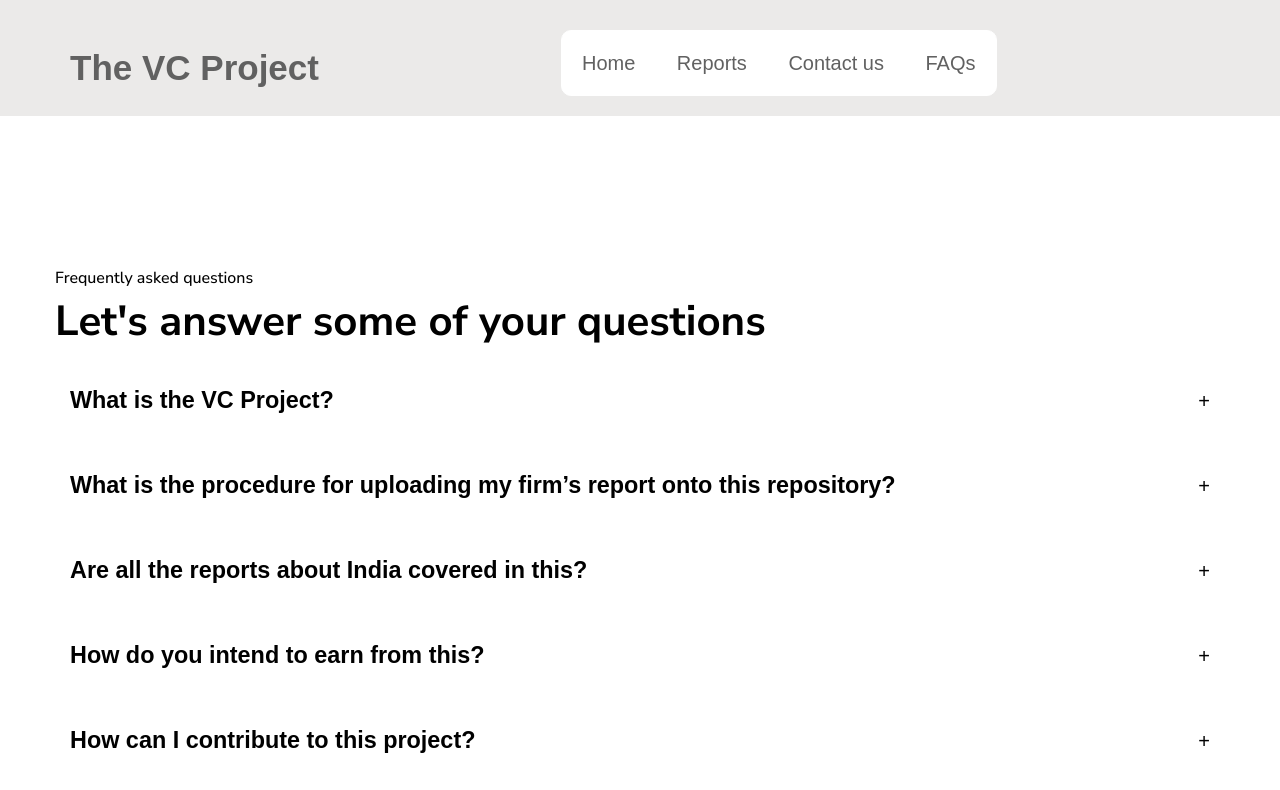
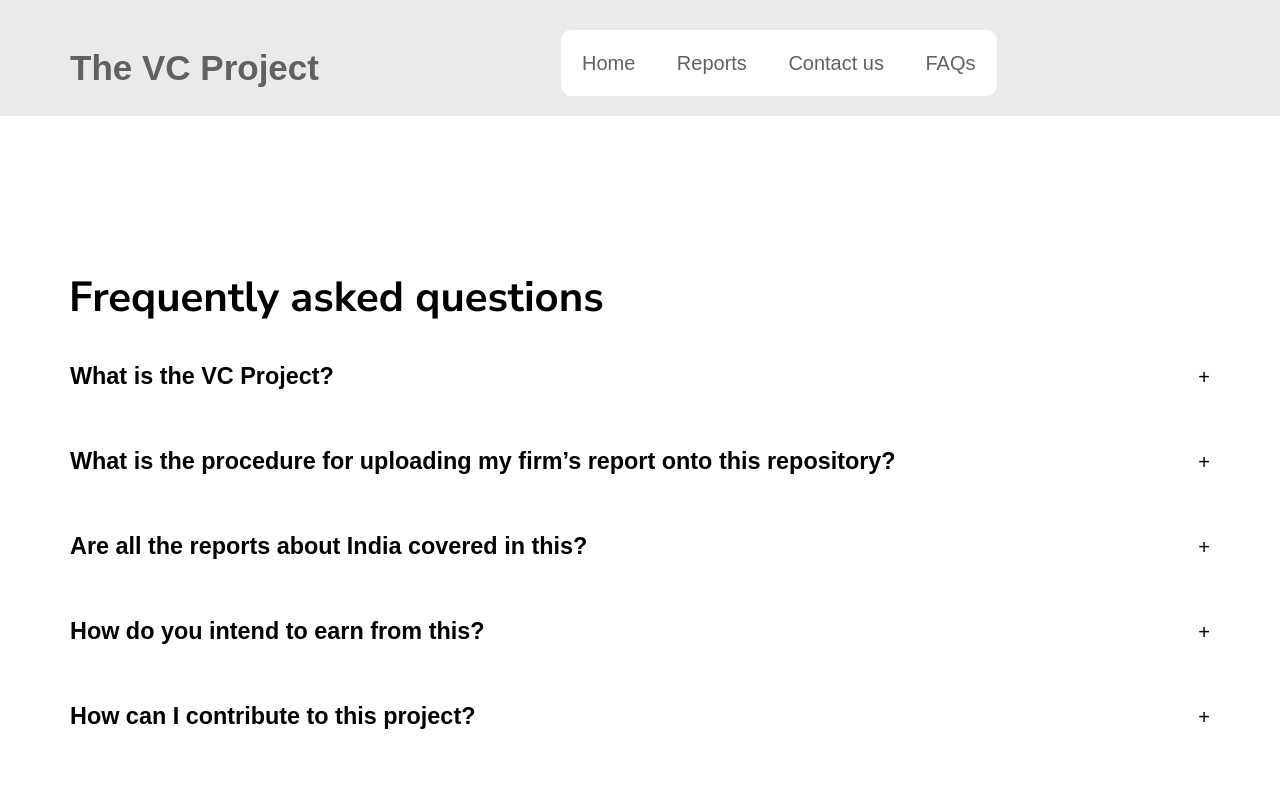
Before and after one commit to shashank-mishra14/TheVCProj, a React (Create React App) app: page /faqs in a window 1280 px wide. Shown: the top 790 px of the page. Built offline with nearby package versions, Linux system fonts and the light colour scheme; a web font is replaced by a local one.

Commit message:
changes in accordion

```diff
--- a/src/Sidebar/Category/Category.module.css
+++ b/src/Sidebar/Category/Category.module.css
@@ -48,6 +48,7 @@ margin-left: -90px;
   height: 20px;
 }
 
+
 .checkboxLabel input[type="checkbox"] {
   margin-right: 8px;
 }
--- a/src/components/Accordion/Accordion.css
+++ b/src/components/Accordion/Accordion.css
@@ -12,6 +12,12 @@ code {
   font-family: Nunito Sans;
 }
 
+.accordion-title{
+  font-size: 42px;
+  color: var(--text-primary);
+  font-family: Nunito Sans;
+  margin-left:14px;
+}
 /* accordion styles */
 
 h1 {
--- a/src/components/Accordion/Accordion.jsx
+++ b/src/components/Accordion/Accordion.jsx
@@ -49,8 +49,8 @@ function Accordion() {
     <>
       <div className="container-accordion">
         <div>
-          <span className="accordion__title">Frequently asked questions</span>
-          <h1>Let's answer some of your questions</h1>
+
+          <h1 className="accordion-title">Frequently asked questions</h1>
         </div>
         <div className="accordion__faq">
           {dataCollection.map((item, index) => (
```
